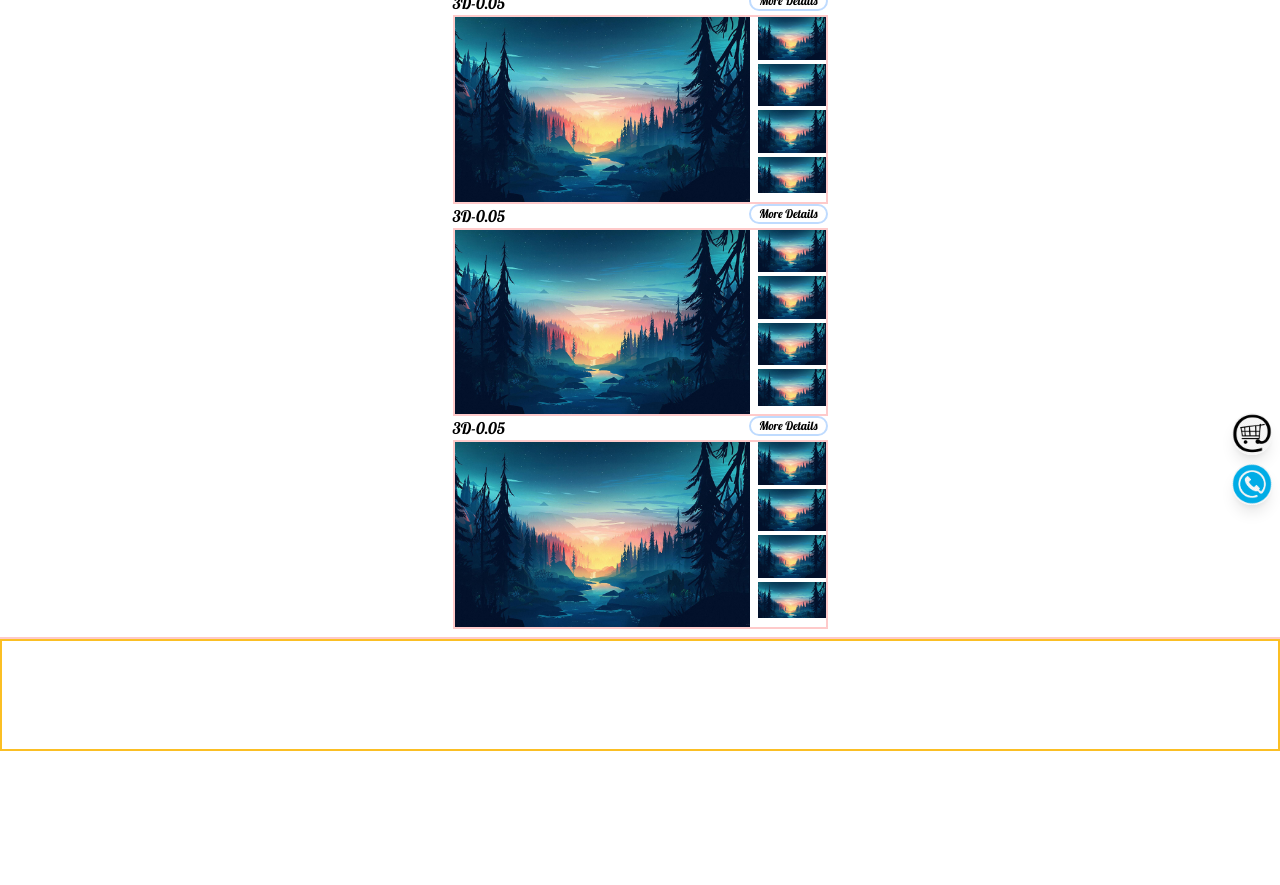
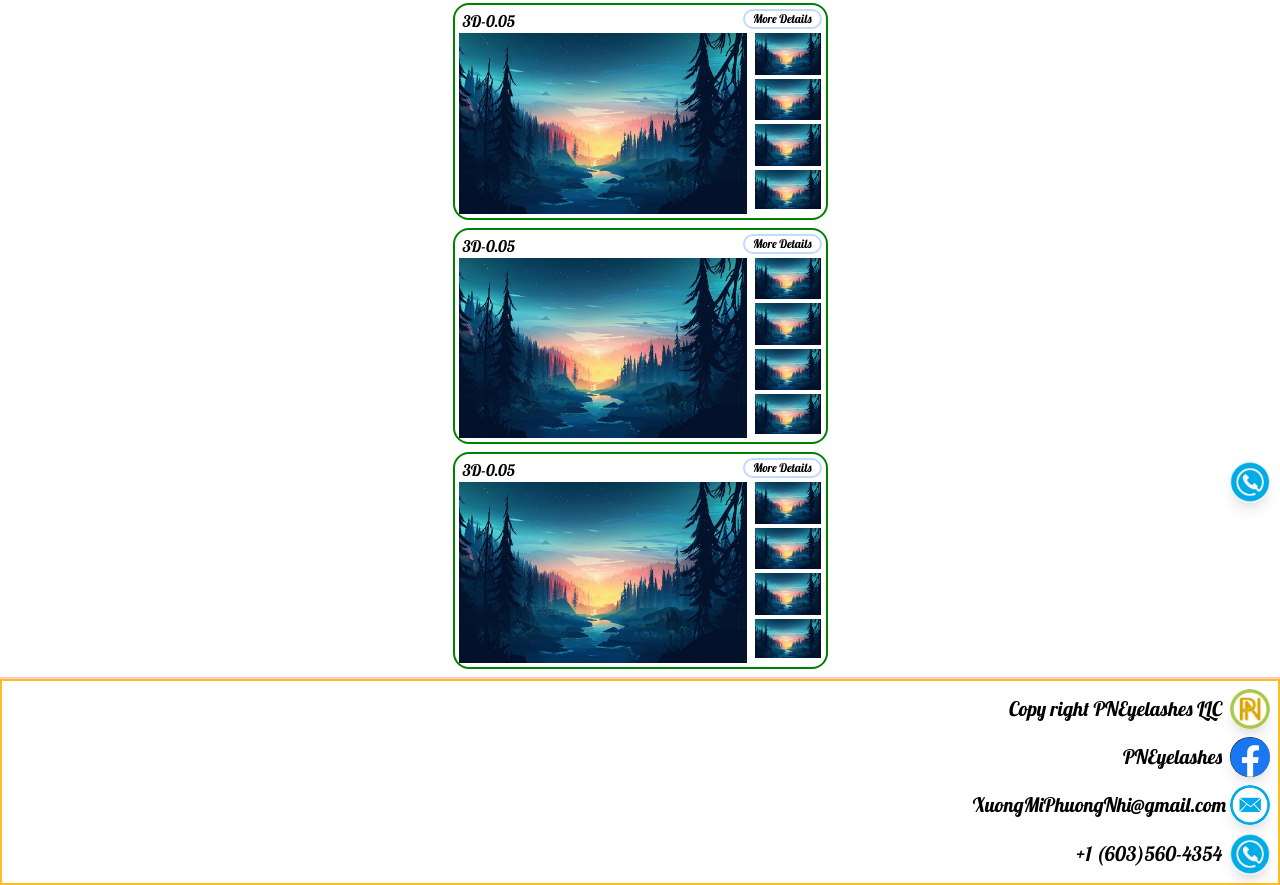
Before and after one commit to KCFam/com.PNEyelashes, a plain HTML site: page home.html in a window 1280 px wide. Shown: the part 287-1172 px from the top of the page. Before the commit the page ends 1038 px from the top, so only its background shows below. Drawn offline with nearby package versions, Linux system fonts and the light colour scheme.

Commit message:
Add files via upload

```diff
--- a/home.html
+++ b/home.html
@@ -15,6 +15,16 @@
             font-family: "lobster", cursive;
         }
 
+        .product {
+            border: solid green 2px;
+            border-radius: 1rem;
+            padding: 0.25rem;
+        }
+
+        .product-title {
+            margin-left: 0.25rem;
+        }
+
         @media {}
     </style>
 </head>
@@ -22,7 +32,7 @@
 <body>
     <nav class="nav h-15 fixed top-0 left-0">
         <div class="nav-collapse z-10 relative p-2">
-            <div class="nav-logo" onclick="expandNav()">
+            <div class="nav-logo bg-gray-50 rounded-full" onclick="expandNav()">
                 <img src="/static/images/PN Logo.png" class="rounded-full shadow-lg" alt="" width="40" height="40" />
             </div>
         </div>
@@ -50,7 +60,7 @@
         <div class="page-highlight border-2 border-green-200 h-15 rounded-full p-1.5 m-2 w-11/12 pl-28">
             Prettier Every Day
         </div>
-        <div class="border-t-2 border-b-2 border-red-200 h-15 p-2 grid grid-cols-1">
+        <div class="border-t-2 border-b-2 border-red-200 h-15 p-2 grid grid-cols-1 gap-2">
             <div class="product justify-self-center" style="max-width: 375px">
                 <div class="product-title flex justify-between">
                     <div class="product-name">3D-0.05</div>
@@ -58,14 +68,11 @@
                         More Details
                     </div>
                 </div>
-                <div class="product-image-display grid grid-cols-5 gap-2 border-2 border-red-200">
+                <div class="product-image-display grid grid-cols-5 gap-2">
                     <div class="product-main-image col-span-4">
                         <img src="/static/images/products/3D/3D.jpg" alt="" />
                     </div>
                     <div style="max-height: 176px" class="product-thumbnail-image-display h-full overflow-auto flex flex-col gap-1">
-                        <div class="hidden product-thumbnail-image-display-up text-center">
-                            ^
-                        </div>
                         <div class="product-thumbnail-image">
                             <img src="/static/images/products/3D/3D.jpg" alt="" />
                         </div>
@@ -81,9 +88,6 @@
                         <div class="product-thumbnail-image">
                             <img src="/static/images/products/3D/3D.jpg" alt="" />
                         </div>
-                        <div class="hidden product-thumbnail-image-display-down text-center">
-                            ^
-                        </div>
                     </div>
                 </div>
             </div>
@@ -94,14 +98,11 @@
                         More Details
                     </div>
                 </div>
-                <div class="product-image-display grid grid-cols-5 gap-2 border-2 border-red-200">
+                <div class="product-image-display grid grid-cols-5 gap-2">
                     <div class="product-main-image col-span-4">
                         <img src="/static/images/products/3D/3D.jpg" alt="" />
                     </div>
                     <div style="max-height: 176px" class="product-thumbnail-image-display h-full overflow-auto flex flex-col gap-1">
-                        <div class="hidden product-thumbnail-image-display-up text-center">
-                            ^
-                        </div>
                         <div class="product-thumbnail-image">
                             <img src="/static/images/products/3D/3D.jpg" alt="" />
                         </div>
@@ -117,9 +118,6 @@
                         <div class="product-thumbnail-image">
                             <img src="/static/images/products/3D/3D.jpg" alt="" />
                         </div>
-                        <div class="hidden product-thumbnail-image-display-down text-center">
-                            ^
-                        </div>
                     </div>
                 </div>
             </div>
@@ -130,14 +128,11 @@
                         More Details
                     </div>
                 </div>
-                <div class="product-image-display grid grid-cols-5 gap-2 border-2 border-red-200">
+                <div class="product-image-display grid grid-cols-5 gap-2">
                     <div class="product-main-image col-span-4">
                         <img src="/static/images/products/3D/3D.jpg" alt="" />
                     </div>
                     <div style="max-height: 176px" class="product-thumbnail-image-display h-full overflow-auto flex flex-col gap-1">
-                        <div class="hidden product-thumbnail-image-display-up text-center">
-                            ^
-                        </div>
                         <div class="product-thumbnail-image">
                             <img src="/static/images/products/3D/3D.jpg" alt="" />
                         </div>
@@ -153,9 +148,6 @@
                         <div class="product-thumbnail-image">
                             <img src="/static/images/products/3D/3D.jpg" alt="" />
                         </div>
-                        <div class="hidden product-thumbnail-image-display-down text-center">
-                            ^
-                        </div>
                     </div>
                 </div>
             </div>
@@ -166,14 +158,11 @@
                         More Details
                     </div>
                 </div>
-                <div class="product-image-display grid grid-cols-5 gap-2 border-2 border-red-200">
+                <div class="product-image-display grid grid-cols-5 gap-2">
                     <div class="product-main-image col-span-4">
                         <img src="/static/images/products/3D/3D.jpg" alt="" />
                     </div>
                     <div style="max-height: 176px" class="product-thumbnail-image-display h-full overflow-auto flex flex-col gap-1">
-                        <div class="hidden product-thumbnail-image-display-up text-center">
-                            ^
-                        </div>
                         <div class="product-thumbnail-image">
                             <img src="/static/images/products/3D/3D.jpg" alt="" />
                         </div>
@@ -189,23 +178,50 @@
                         <div class="product-thumbnail-image">
                             <img src="/static/images/products/3D/3D.jpg" alt="" />
                         </div>
-                        <div class="hidden product-thumbnail-image-display-down text-center">
-                            ^
-                        </div>
                     </div>
                 </div>
             </div>
         </div>
     </div>
     <!-- END --- Main content -->
-    <footer class="w-screen h-28 border-2 border-yellow-400"></footer>
-    <nav class="nav-bottom fixed bottom-0 right-0 flex flex-col-reverse gap-2 p-2">
-        <div class="nav-bottom-contact-logo">
+    <footer class="w-screen border-2 border-yellow-400">
+        <div class="footer-split grid grid-cols-1">
+            <!-- <div class="bottom-0 right-0 flex flex-col-reverse gap-2 p-2">
+                <div class="footer-left-logo border-blue-200 border-2 flex flex-row items-center gap-1">
+                    <img class="rounded-full shadow-lg" src="/static/images/Email Logo.png" alt="" width="40" height="40" />
+                    <div>XuongMiPhuongNhi@gmail.com</div>
+                </div>
+                <div class="footer-left-logo flex flex-row">
+                    <img class="rounded-full shadow-lg" src="/static/images/Cart Logo.png" alt="" width="40" height="40" />
+                </div>
+            </div> -->
+            <div class="bottom-0 right-0 flex flex-col-reverse gap-2 p-2">
+                <div class="footer-right-logo flex flex-row-reverse items-center gap-2">
+                    <img class="rounded-full shadow-lg" src="/static/images/Contact Logo.png" alt="" width="40" height="40" />
+                    <div class="text-xl">+1 (603)560-4354</div>
+                </div>
+                <div class="footer-right-logo flex flex-row-reverse items-center gap-1">
+                    <img class="rounded-full shadow-lg" src="/static/images/Email Logo.png" alt="" width="40" height="40" />
+                    <div class="text-xl">XuongMiPhuongNhi@gmail.com</div>
+                </div>
+                <div class="footer-right-logo flex flex-row-reverse items-center gap-2">
+                    <img class="rounded-full shadow-lg" src="/static/images/Facebook Logo.jpg" alt="" width="40" height="40" />
+                    <div class="text-xl">PNEyelashes</div>
+                </div>
+                <div class="footer-left-logo flex flex-row-reverse items-center gap-2">
+                    <img class="rounded-full shadow-lg" src="/static/images/PN Logo.png" alt="" width="40" height="40" />
+                    <div class="text-xl">Copy right PNEyelashes LLC</div>
+                </div>
+            </div>
+        </div>
+    </footer>
+    <nav class="nav-bottom fixed bottom-0 right-0 flex flex-col-reverse gap-2">
+        <div class="nav-bottom-contact-logo p-2.5">
             <img class="rounded-full shadow-lg" src="/static/images/Contact Logo.png" alt="" width="40" height="40" />
         </div>
-        <div class="nav-bottom-cart-logo">
+        <!-- <div class="nav-bottom-cart-logo">
             <img class="rounded-full shadow-lg" src="/static/images/Cart Logo.png" alt="" width="40" height="40" />
-        </div>
+        </div> -->
     </nav>
 </body>
 <script>
```
Also changed, not shown: index.html (added, +46 -0 lines), static/images/Email Logo.png (added), static/images/Facebook Logo.jpg (added).
